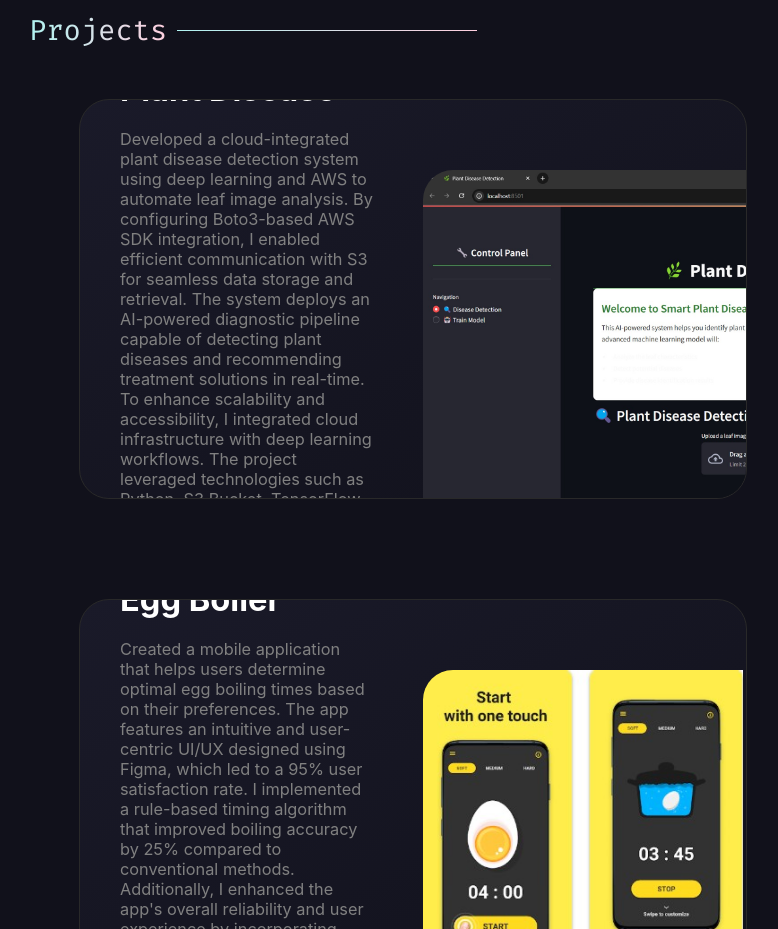
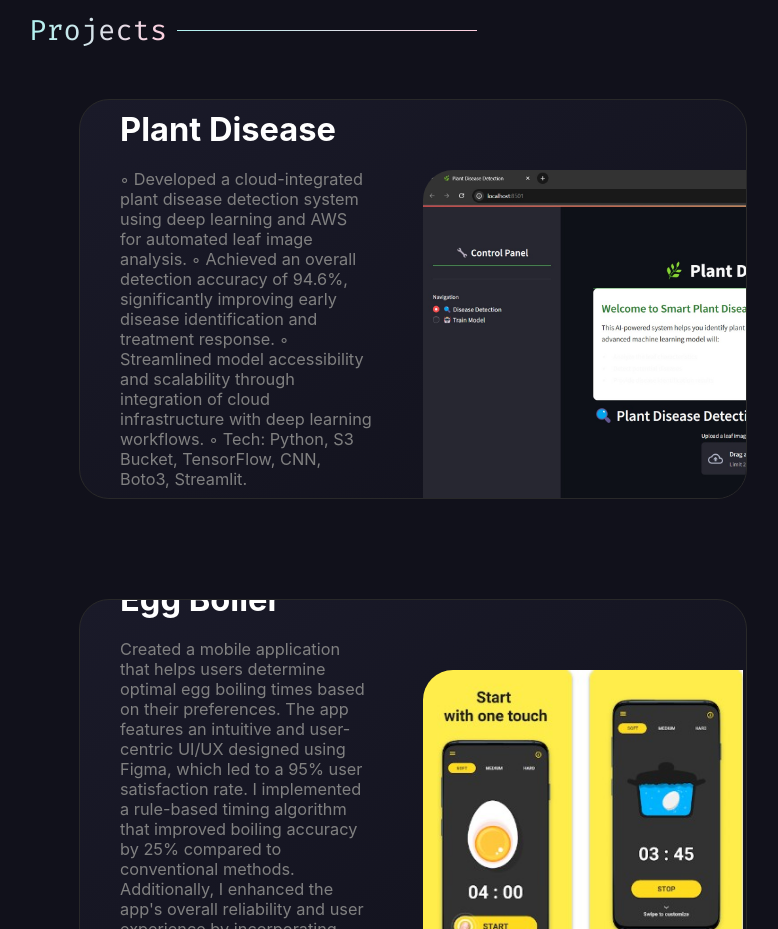
Before and after one commit to Shikha0219/Portfolio, a plain HTML site: page index.html in a window 1280 px wide. Shown: the part 2240-3169 px from the top of the page, without its empty margins (227-1005 px from the left). Drawn offline with nearby package versions, Linux system fonts and the light colour scheme; a web font is replaced by a local one.

Commit message:
index.html

```diff
--- a/index.html
+++ b/index.html
@@ -274,7 +274,10 @@
 
                 <article class="ProjectHeading">Plant Disease</article>
                 <p class="ProjectDescription">
-                  Developed a cloud-integrated plant disease detection system using deep learning and AWS to automate leaf image analysis. By configuring Boto3-based AWS SDK integration, I enabled efficient communication with S3 for seamless data storage and retrieval. The system deploys an AI-powered diagnostic pipeline capable of detecting plant diseases and recommending treatment solutions in real-time. To enhance scalability and accessibility, I integrated cloud infrastructure with deep learning workflows. The project leveraged technologies such as Python, S3 Bucket, TensorFlow, CNN, Boto3, and Streamlit.</p>
+                 ◦ Developed a cloud-integrated plant disease detection system using deep learning and AWS for automated leaf image analysis.
+                 ◦ Achieved an overall detection accuracy of 94.6%, significantly improving early disease identification and treatment response.
+                 ◦ Streamlined model accessibility and scalability through integration of cloud infrastructure with deep learning workflows.
+                 ◦ Tech: Python, S3 Bucket, TensorFlow, CNN, Boto3, Streamlit.</p>
 
               </div>
               <div class="image-div"><img src="images/plant.jpg" alt=""></div>
```
